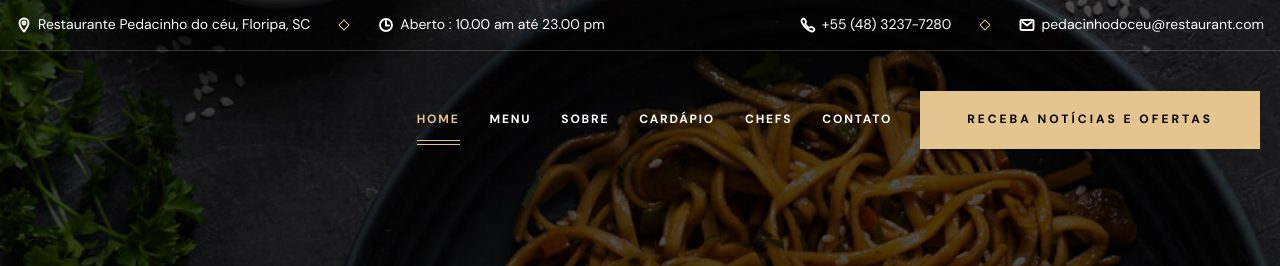
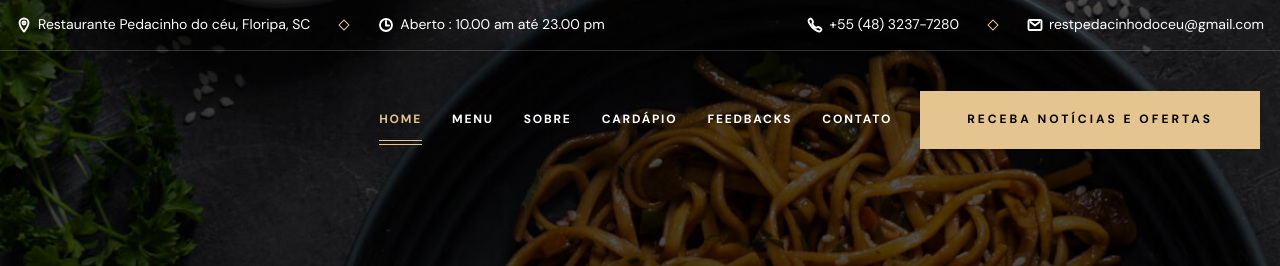
Before and after one commit to estevam5s/pedacinho-do-ceu-website, a plain HTML site: page index.html in a window 1280 px wide. Shown: the top 266 px of the page. Drawn offline with nearby package versions, Linux system fonts and the light colour scheme; a web font is replaced by a local one.

Commit message:
:tada: initial commit

```diff
--- a/index.html
+++ b/index.html
@@ -88,12 +88,12 @@
 
       <div class="separator"></div>
 
-      <a href="mailto:pedacinhodoceu@restaurant.com" class="topbar-item link">
+      <a href="mailto:restpedacinhodoceu@gmail.com" class="topbar-item linkrest">
         <div class="icon">
           <ion-icon name="mail-outline" aria-hidden="true"></ion-icon>
         </div>
 
-        <span class="span">pedacinhodoceu@restaurant.com</span>
+        <span class="span">restpedacinhodoceu@gmail.com</span>
       </a>
 
     </div>
@@ -154,10 +154,10 @@
           </li>
 
           <li class="navbar-item">
-            <a href="#chefs" class="navbar-link hover-underline">
+            <a href="#feedbacks" class="navbar-link hover-underline">
               <div class="separator"></div>
 
-              <span class="span">Chefs</span>
+              <span class="span">Feedbacks</span>
             </a>
           </li>
 
@@ -181,7 +181,7 @@
 
           <p class="body-4 navbar-text">Aberto: 10.00 am até 23.00 pm</p>
 
-          <a href="mailto:pedacinhodoceu@restaurant.com" class="body-4 sidebar-link">pedacinhodoceu@restaurant.com</a>
+          <a href="mailto:restpedacinhodoceu@gmail.com" class="body-4 sidebar-link">restpedacinhodoceu@gmail.com</a>
 
           <div class="separator"></div>
 
@@ -712,7 +712,7 @@
           </ul>
 
           <p class="menu-text text-center">
-            Durante o inverno diariamente a partir de <span class="span">10:00 pm</span> to <span class="span">19:30
+            Durante o inverno diariamente a partir de <span class="span">10:00 pm</span> até <span class="span">19:30
               pm</span>
           </p>
 
@@ -744,7 +744,7 @@
 
           <div class="quote">”</div>
 
-          <p id="chefs" class="headline-2 testi-text">
+          <p id="feedbacks" class="headline-2 testi-text">
             Queria agradecer por me convidar para aquele jantar incrível naquela noite. A comida era extraordinária.
           </p>
 
@@ -882,11 +882,11 @@
                 09.30 am - 12.00pm
               </p>
 
-              <p class="contact-label">Almoço</p>
+              <p class="contact-label">Almoço e Janta</p>
 
               <p class="body-4">
                 de segunda a Domingo <br>
-                12.00 pm - 18.00pm
+                12.00 pm - 23.00pm
               </p>
 
             </div>
@@ -1091,9 +1091,9 @@
             Floripa, SC
           </address>
 
-          <a href="mailto:booking@Restaurante.com" class="body-4 contact-link">pedacinhodoceu@restaurant.com</a>
+          <a href="mailto:restpedacinhodoceu@gmail.com" class="body-4 contact-link">restpedacinhodoceu@gmail.com</a>
 
-          <a href="tel:+88123123456" class="body-4 contact-link">Booking Request : +55 (48) 3237-7280</a>
+          <a href="tel:+88123123456" class="body-4 contact-link">Pedido de reserva : +55 (48) 3237-7280</a>
 
           <p class="body-4">
             Aberto : 10.00 am até 23.00 pm
@@ -1147,7 +1147,7 @@
           </li>
 
           <li>
-            <a href="#chefs" class="label-2 footer-link hover-underline">Chefs</a>
+            <a href="#feedbacks" class="label-2 footer-link hover-underline">Feedbacks</a>
           </li>
 
           <li>
```
